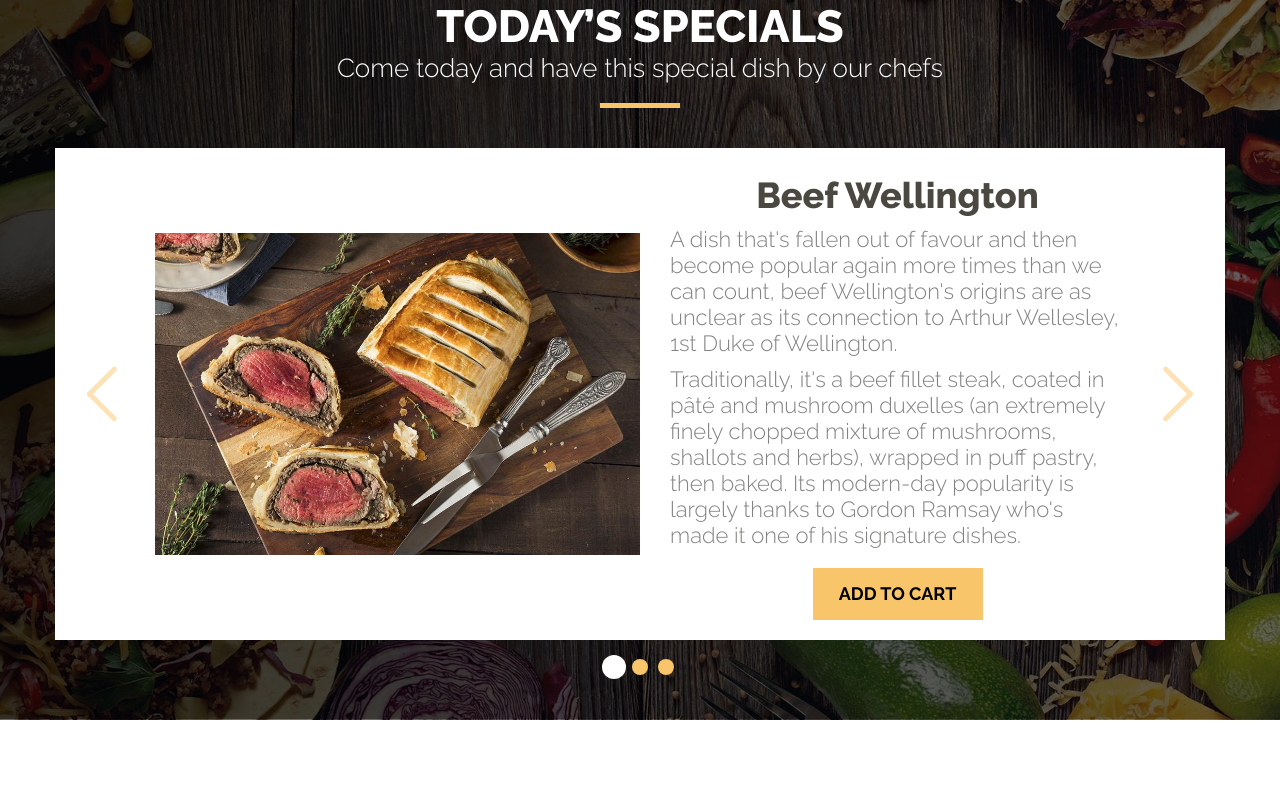
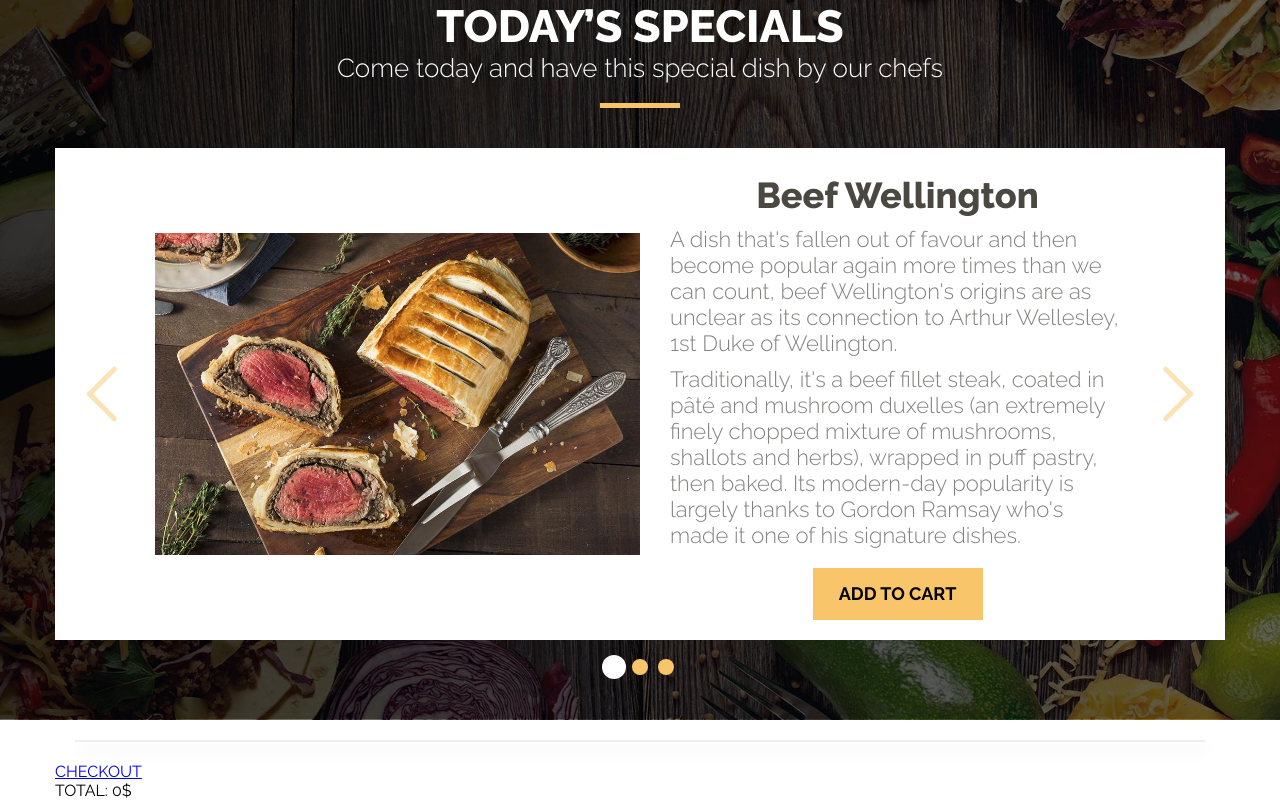
Before and after one commit to svyath/Restaurant-Website, a React (Create React App) app: page /cart in a window 1280 px wide. Shown: the part 1731-2531 px from the top of the page. Before the commit the page ends 2451 px from the top, so only its background shows below. Built offline with nearby package versions, Linux system fonts and the light colour scheme.

Commit message:
total calculation realization, cart skeleton

```diff
--- a/src/components/Context/Context.jsx
+++ b/src/components/Context/Context.jsx
@@ -10,7 +10,7 @@ export default class DataProvider extends Component {
                 "title": "Beef Wellington",
                 "src": "https://loveincorporated.blob.core.windows.net/contentimages/gallery/1a63ff95-171e-4052-ab24-ac4c1c1c58d6-beef-wellington.jpg",
                 "description": "A dish that's fallen out of favour and then become popular again more times than we can count, beef Wellington's origins are as unclear as its connection to Arthur Wellesley, 1st Duke of Wellington.",
-                "price": "50$",
+                "price": 50,
                 "count": 1
             },
             {
@@ -18,7 +18,7 @@ export default class DataProvider extends Component {
                 "title": "Onion Soup",
                 "src": "https://loveincorporated.blob.core.windows.net/contentimages/gallery/88f787f4-40c9-4084-92f1-5df6dc94fb72-french-onion-soup.jpg",
                 "description": "Very few dishes are as comforting as French onion soup – a blend of mellow, slowly cooked, caramelised onions in a broth laced with white wine and cognac.",
-                "price": "7$",
+                "price": 7,
                 "count": 1
             },
             {
@@ -26,7 +26,7 @@ export default class DataProvider extends Component {
                 "title": "Peking Duck",
                 "src": "https://loveincorporated.blob.core.windows.net/contentimages/gallery/800f74d9-ef4a-4194-ade2-fe583857131b-peking-duck.jpg",
                 "description": "A dish cooked and eaten in Beijing since the Imperial era, today Peking duck is a Chinese restaurant favourite across the world.",
-                "price": "10$",
+                "price": 10,
                 "count": 1
             },
             {
@@ -34,7 +34,7 @@ export default class DataProvider extends Component {
                 "title": "Shakshuka",
                 "src": "https://loveincorporated.blob.core.windows.net/contentimages/gallery/f7dacd13-88b9-4ece-9bdc-fa0a99347e26-shakshuka.jpg",
                 "description": "Claimed as one of their own throughout North Africa and the Middle East, untangling the web of where shakshuka is from is simply impossible.",
-                "price": "12$",
+                "price": 12,
                 "count": 1
             },
             {
@@ -42,7 +42,7 @@ export default class DataProvider extends Component {
                 "title": "Laksa",
                 "src": "https://loveincorporated.blob.core.windows.net/contentimages/gallery/c2b905dc-b93e-4be5-a461-a35c86a69d22-malaysian-laksa.jpg",
                 "description": "A spicy, sweet, sour and fragrant soup from Southeast Asia, laksa is mostly associated with Malaysia. ",
-                "price": "7$",
+                "price": 7,
                 "count": 1
             },
             {
@@ -50,7 +50,7 @@ export default class DataProvider extends Component {
                 "title": "Bouillabaisse",
                 "src": "https://loveincorporated.blob.core.windows.net/contentimages/gallery/e015f7a7-0442-40a6-8c10-bf17baaabd7f-bouillabaisse.jpg",
                 "description": "Bouillabaisse is synonymous with the South of France, especially the port city of Marseille, and is a wonderful celebration of sea creatures caught just off the coast.",
-                "price": "7$",
+                "price": 7,
                 "count": 1
             },
             {
@@ -58,7 +58,7 @@ export default class DataProvider extends Component {
                 "title": "Goulash",
                 "src": "https://loveincorporated.blob.core.windows.net/contentimages/gallery/3395e189-a84a-42aa-844f-77161f3c35da-goulash.jpg",
                 "description": "Although often cooked as a meat sauce or stew across Europe and beyond, the traditional Hungarian goulash is actually a soup.",
-                "price": "7$",
+                "price": 7,
                 "count": 1
             },
             {
@@ -66,7 +66,7 @@ export default class DataProvider extends Component {
                 "title": "Texas-style barbecue",
                 "src": "https://loveincorporated.blob.core.windows.net/contentimages/gallery/b4e44f43-851e-496b-8d18-73689aacf367-texan-barbecue.jpg",
                 "description": "Other states along the so-called barbecue belt that include the Carolinas, Tennessee and Kentucky will have to forgive us, but Texan barbecue takes the spotlight.",
-                "price": "7$",
+                "price": 7,
                 "count": 1
             },
             {
@@ -74,7 +74,7 @@ export default class DataProvider extends Component {
                 "title": "Ramen",
                 "src": "https://loveincorporated.blob.core.windows.net/contentimages/gallery/2f96b124-4503-4a71-936a-1010bd878d40-ramen.jpg",
                 "description": "A Japanese noodle soup, ramen has grown in popularity outside of Japan in the last decade and it's easy to see why.",
-                "price": "7$",
+                "price": 7,
                 "count": 1
             },
             {
@@ -82,7 +82,7 @@ export default class DataProvider extends Component {
                 "title": "Southern fried chicken",
                 "src": "https://loveincorporated.blob.core.windows.net/contentimages/gallery/352faeb5-95f6-41e6-af4c-24ac02b46511-fried-chicken.jpg",
                 "description": "You might think that there couldn't be anything easier than deep-frying a piece of chicken – but you'd be wrong to assume it's as simple as that.",
-                "price": "7$",
+                "price": 7,
                 "count": 1
             },
             {
@@ -90,7 +90,7 @@ export default class DataProvider extends Component {
                 "title": "Boeuf bourguignon",
                 "src": "https://loveincorporated.blob.core.windows.net/contentimages/gallery/be22d87a-75bc-4653-a3ce-c8590aa326ea-beef-bourguignon.jpg",
                 "description": "This classic French dish might look rustic, but plenty of work and skill goes into making it just right. ",
-                "price": "7$",
+                "price": 7,
                 "count": 1
             },
             {
@@ -98,7 +98,7 @@ export default class DataProvider extends Component {
                 "title": "Barramundi",
                 "src": "https://loveincorporated.blob.core.windows.net/contentimages/gallery/6ad5fabf-a3b4-4dea-b8f2-cfb907080b7c-barramundi.jpg",
                 "description": "Barramundi is key to Australian cuisine and you'd be hard pressed to find a restaurant, a café or a fish and chip shop Down Under that doesn't have it on the menu.",
-                "price": "7$",
+                "price": 7,
                 "count": 1
             },
             {
@@ -106,7 +106,7 @@ export default class DataProvider extends Component {
                 "title": "Raclette",
                 "src": "https://loveincorporated.blob.core.windows.net/contentimages/gallery/ecdfbba0-eb56-41c0-8878-2eaef36e7d7f-raclette.jpg",
                 "description": "Both the name of a cheese and a full dish, this is a traditional après-ski meal.",
-                "price": "7$",
+                "price": 7,
                 "count": 1
             },
             {
@@ -114,7 +114,7 @@ export default class DataProvider extends Component {
                 "title": "Biryani",
                 "src": "https://loveincorporated.blob.core.windows.net/contentimages/gallery/6293c8b5-5d05-43db-8103-7b006a16d1a1-biryani.jpg",
                 "description": "A celebration of spices and rice, biryani's origins lie with the Muslims of the Indian subcontinent.",
-                "price": "7$",
+                "price": 7,
                 "count": 1
             },
             {
@@ -122,7 +122,7 @@ export default class DataProvider extends Component {
                 "title": "Hamburger",
                 "src": "https://loveincorporated.blob.core.windows.net/contentimages/gallery/70bc81c8-b277-407d-8c3a-5c1a3e501732-4-hamburger.jpg",
                 "description": "The hamburger has its roots in Germany and is named after the city of Hamburg where, during the 19th century, local beef was ground and mixed with onions and garlic and then formed into patties.",
-                "price": "7$",
+                "price": 7,
                 "count": 1
             },
             {
@@ -130,7 +130,7 @@ export default class DataProvider extends Component {
                 "title": "Tacos",
                 "src": "https://loveincorporated.blob.core.windows.net/contentimages/gallery/6be480af-37e7-45d2-b08a-ff0597585897-5-tacos.jpg",
                 "description": "These soft corn tortillas full of delicious beef, pork and chicken have mysterious origins that are often traced back to Mexico's 18th-century silver mines.",
-                "price": "7$",
+                "price": 7,
                 "count": 1
             },
             {
@@ -138,7 +138,7 @@ export default class DataProvider extends Component {
                 "title": "Smørrebrød",
                 "src": "https://loveincorporated.blob.core.windows.net/contentimages/gallery/d066b151-b43c-4704-bfc6-8be062316bf0-smorrebrod.jpg",
                 "description": "A dish commonly found across all Scandinavian and Baltic countries, this open-faced sandwich has its roots in Denmark.",
-                "price": "7$",
+                "price": 7,
                 "count": 1
             },
             {
@@ -146,7 +146,7 @@ export default class DataProvider extends Component {
                 "title": "Kebab",
                 "src": "https://loveincorporated.blob.core.windows.net/contentimages/gallery/e78fdba7-a740-428e-9296-78a9941736f1-9-kebab.jpg",
                 "description": "The kebab has a long heritage (the name was first recorded as far back as the 14th century) and is thought to have originated in Turkey with soldiers cooking their freshly hunted meat over open fires.",
-                "price": "7$",
+                "price": 7,
                 "count": 1
             },
             {
@@ -154,7 +154,7 @@ export default class DataProvider extends Component {
                 "title": "Falafel",
                 "src": "https://loveincorporated.blob.core.windows.net/contentimages/gallery/6c8ac9d5-1caf-4722-825b-fb5e8195964f-10-falafel.jpg",
                 "description": "This round, deep-fried patty of ground chickpeas, herbs, spices and onions makes for a tasty veggie treat.",
-                "price": "7$",
+                "price": 7,
                 "count": 1
             },
             {
@@ -162,27 +162,78 @@ export default class DataProvider extends Component {
                 "title": "Poke",
                 "src": "https://loveincorporated.blob.core.windows.net/contentimages/gallery/4dc93521-ff92-4ee4-9c1c-e614a92c22b1-11-poke.jpg",
                 "description": "The native Hawaiian diced raw fish dish, meaning 'to slice' in Hawaiian, has surged in popularity across the US in recent years, probably due to the appeal of its healthy, fresh ingredients.",
-                "price": "7$",
+                "price": 7,
                 "count": 1
             },
         ],
-        cart: []
+        cart: [],
+        total: 0
     }
 
     addToCart = (id) => {
         const {food, cart} = this.state;
-        const data = food.filter(item =>{
-            return item.id === id
+        const check = cart.every(item =>{
+            return item.id !== id;
         })
-        this.setState({cart: [...cart, ...data]})
+        if(check){
+            const data = food.filter(item =>{
+                return item.id === id;
+            })
+            this.setState({cart: [...cart, ...data]})
+        }else{
+            alert('The product has been aded to cart');
+        }
+    }
+
+    reduction = id => {
+        const {cart} = this.state;
+        cart.forEach(item =>{
+            if(item.id === id){
+                item.count === 1 ? item.count = 1 : item.count -= 1;
+            }
+        })
+        this.setState({cart: cart});
+        this.getTotal();
+    }
+
+    increase = id => {
+        const {cart} = this.state;
+        cart.forEach(item =>{
+            if(item.id === id){
+               item.count += 1;
+            }
+        })
+        this.setState({cart: cart});
+        this.getTotal();
+    }
+
+    deleteItem = id => {
+        if(window.confirm('Do u want to delete this item?')){
+            const {cart} = this.state;
+            cart.forEach((item, index) => {
+                if(item.id === id){
+                    cart.splice(index, 1)
+                }
+        })
+        this.setState({cart: cart});
+        this.getTotal();
+        }
+    }
+
+    getTotal = () => {
+        const {cart} = this.state;
+        const total = cart.reduce((prev, item) => {
+            return prev + (item.price * item.count)
+        }, 0)
+        this.setState({total: total});
     }
 
     render() {
-        const {food, cart} = this.state;
-        const {addToCart} = this;
+        const {food, cart, total} = this.state;
+        const {addToCart, reduction, increase, deleteItem, getTotal} = this;
 
         return (
-            <DataContext.Provider value={{food, addToCart, cart}}>
+            <DataContext.Provider value={{food, addToCart, cart, reduction, increase, deleteItem, total, getTotal}}>
                 {this.props.children}
             </DataContext.Provider>
         )
--- a/src/pages/Cart/Cart.jsx
+++ b/src/pages/Cart/Cart.jsx
@@ -1,11 +1,67 @@
 import React, { Component } from 'react';
+import {Container} from '../../globalStyles';
+import {DataContext} from '../../components/Context/Context';
+import {
+    ItemContent,
+    DetailsInfo,
+    DetailsImg,
+    DetailsContainer,
+    DetailsH2,
+    DetailsSpan,
+    DetailsP
+} from '../Details/DetailsElements.jsx';
+import {
+    ItemQuantity,
+    DecreaseBtn,
+    CurrentQuantity,
+    IncreaseBtn,
+    DeleteBtn,
+    Total,
+    CheckoutLink,
+    TotalP
+} from './CartElements.jsx';
 
 class Cart extends Component {
+    static contextType = DataContext;
+
+    componentDidMount(){
+        this.context.getTotal();
+    }
+
     render() {
+        const {cart, reduction, increase, deleteItem, total} = this.context;
+
         return (
-            <div>
-
-            </div>
+            <>
+                <Container>
+                    <ItemContent>
+                        {
+                            cart.map(item =>(
+                                <DetailsInfo key={item.id}>
+                                    <DetailsImg src={item.src} />
+                                    <DetailsContainer>
+                                        <DetailsH2>{item.title}</DetailsH2>
+                                        <DetailsSpan>{item.price * item.count}$</DetailsSpan>
+                                        <DetailsP>{item.description}</DetailsP>
+                                        <ItemQuantity>
+                                            <DecreaseBtn onClick={() => reduction(item.id)}> - </DecreaseBtn>
+                                            <CurrentQuantity>
+                                                {item.count}
+                                            </CurrentQuantity>
+                                            <IncreaseBtn onClick={() => increase(item.id)}> + </IncreaseBtn>
+                                        </ItemQuantity>
+                                    </DetailsContainer>
+                                    <DeleteBtn onClick={() => deleteItem(item.id)}> X </DeleteBtn>
+                                </DetailsInfo>
+                            ))
+                        }
+                    </ItemContent>
+                    <Total>
+                        <CheckoutLink to='/checkout'>CHECKOUT</CheckoutLink>
+                        <TotalP>TOTAL: {total}$</TotalP>
+                    </Total>
+                </Container>
+            </>
         );
     }
 }
--- /dev/null
+++ b/src/pages/Cart/CartElements.jsx
@@ -0,0 +1,34 @@
+import styled from 'styled-components';
+import {Link} from 'react-router-dom';
+
+export const ItemQuantity = styled.div`
+
+`;
+
+export const DecreaseBtn = styled.button`
+
+`;
+
+export const CurrentQuantity = styled.span`
+
+`;
+
+export const IncreaseBtn = styled.button`
+
+`;
+
+export const DeleteBtn = styled.button`
+
+`;
+
+export const Total = styled.div`
+
+`;
+
+export const CheckoutLink = styled(Link)`
+
+`;
+
+export const TotalP = styled.p`
+
+`;
--- a/src/pages/Details/Details.jsx
+++ b/src/pages/Details/Details.jsx
@@ -1,7 +1,6 @@
 import React, { Component } from 'react';
 import {DataContext} from '../../components/Context/Context';
 import {Container} from '../../globalStyles';
-import {Link} from 'react-router-dom';
 import {
     ItemContent,
     DetailsInfo,
--- a/src/pages/Shop/Shop.jsx
+++ b/src/pages/Shop/Shop.jsx
@@ -27,7 +27,7 @@ export default class Shop extends Component {
                                     <FoodImg src={shopItem.src} />
                                     <FoodH2>{shopItem.title}</FoodH2>
                                 </FoodLink>
-                                    <FoodP>{shopItem.price}</FoodP>
+                                    <FoodP>{shopItem.price}$</FoodP>
                                     <FoodBtn onClick = {() => this.context.addToCart(shopItem.id)}>ADD TO CART</FoodBtn>
                             </ShopItem>
                         ))
```
